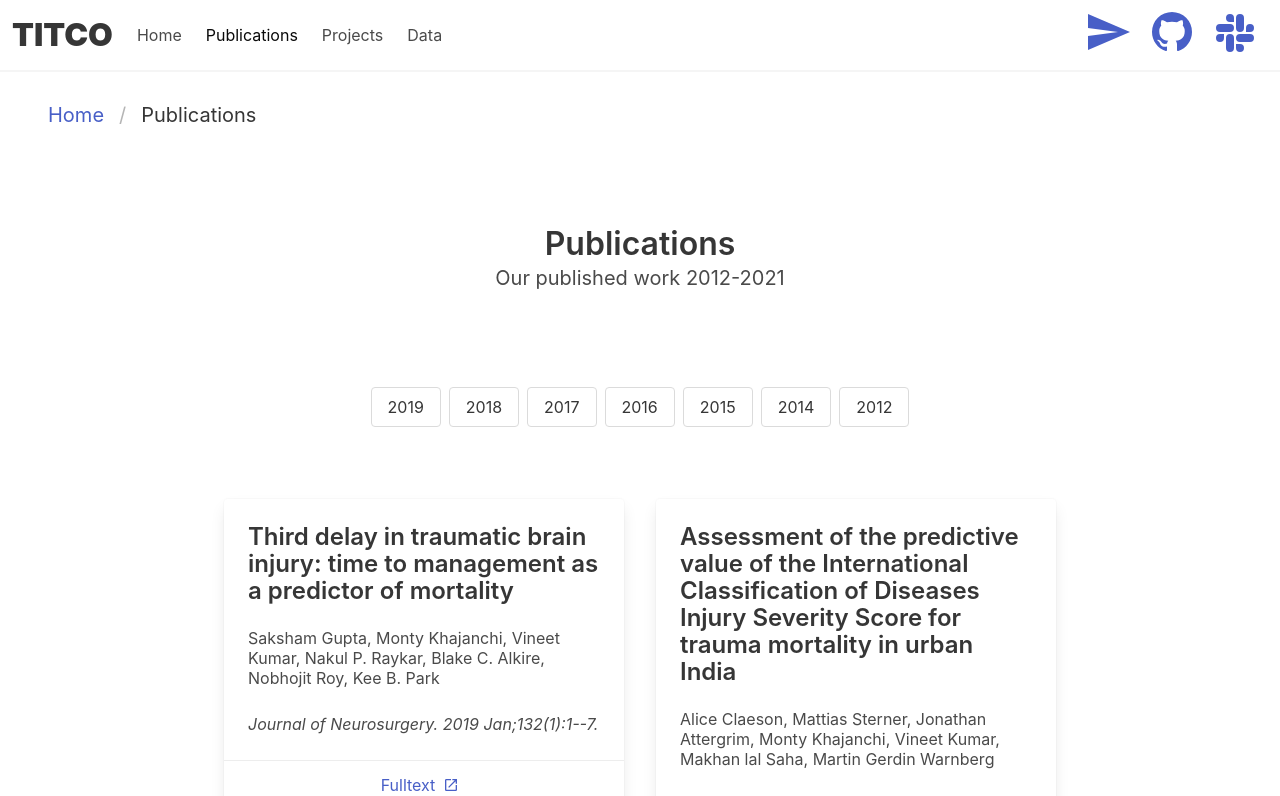
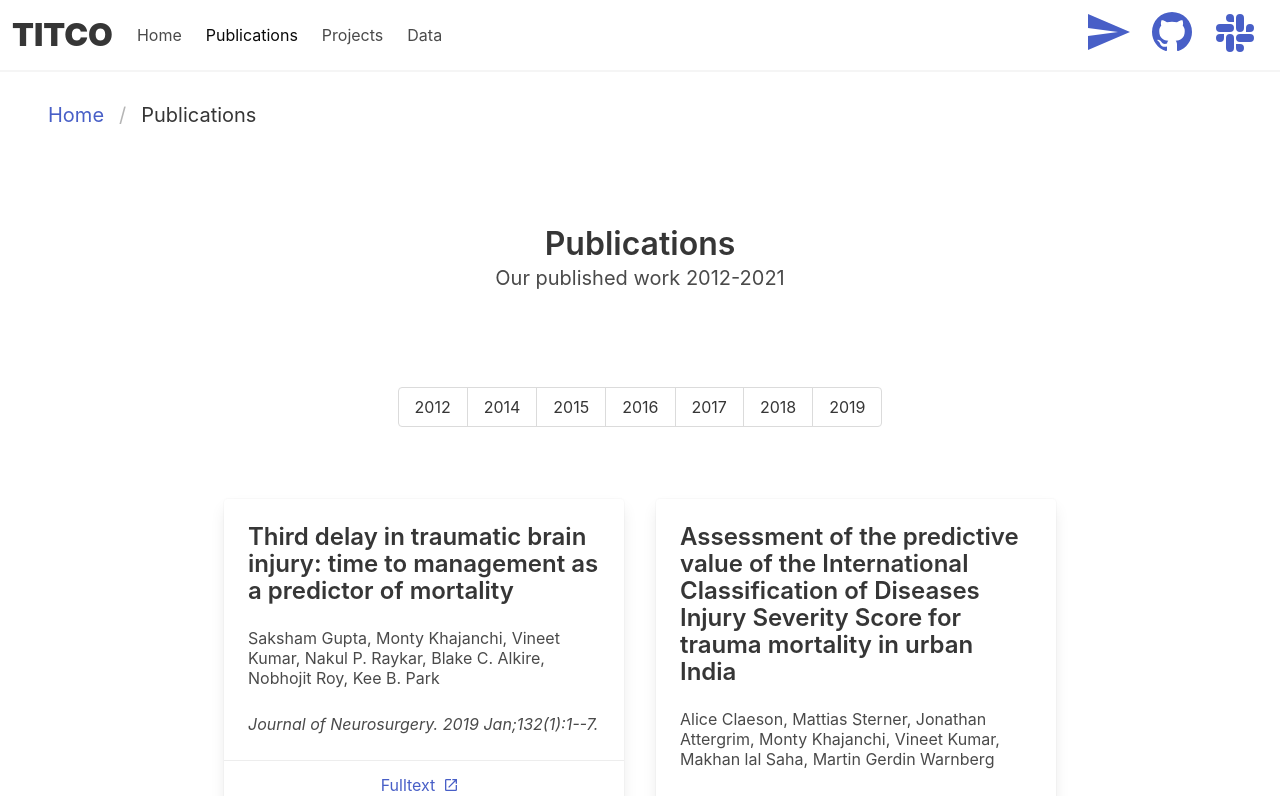
Before and after one commit to martingerdin/titco.org, a Next.js app: page /publications in a window 1280 px wide. Shown: the top 796 px of the page. Built offline with nearby package versions, Linux system fonts and the light colour scheme.

Commit message:
Update style of filter by year buttons

```diff
--- a/pages/publications.tsx
+++ b/pages/publications.tsx
@@ -19,11 +19,11 @@ export default function PublicationsPage() {
   const years = [...new Set(sortedPublications.map((publication) => publication.YEAR))];
   return (
     <Layout title="Publications" subtitle={`Our published work ${years[years.length - 1]}-${new Date().getUTCFullYear()}`}>
-	<div className="buttons is-centered">
-	    {years.map((year, key) => {
+	<div className="buttons is-centered has-addons">
+	    {years.sort().map((year, key) => {
 	      return <button
 		       key={key}
-		       className={`button ${currentYear === year.toString() ? "is-active" : ""}`}
+		       className={`button ${currentYear === year.toString() ? "is-selected is-primary" : ""}`}
 		       onClick={() => setCurrentYear(year.toString()) }>{year}</button>
 	    })}
 	</div>
```
